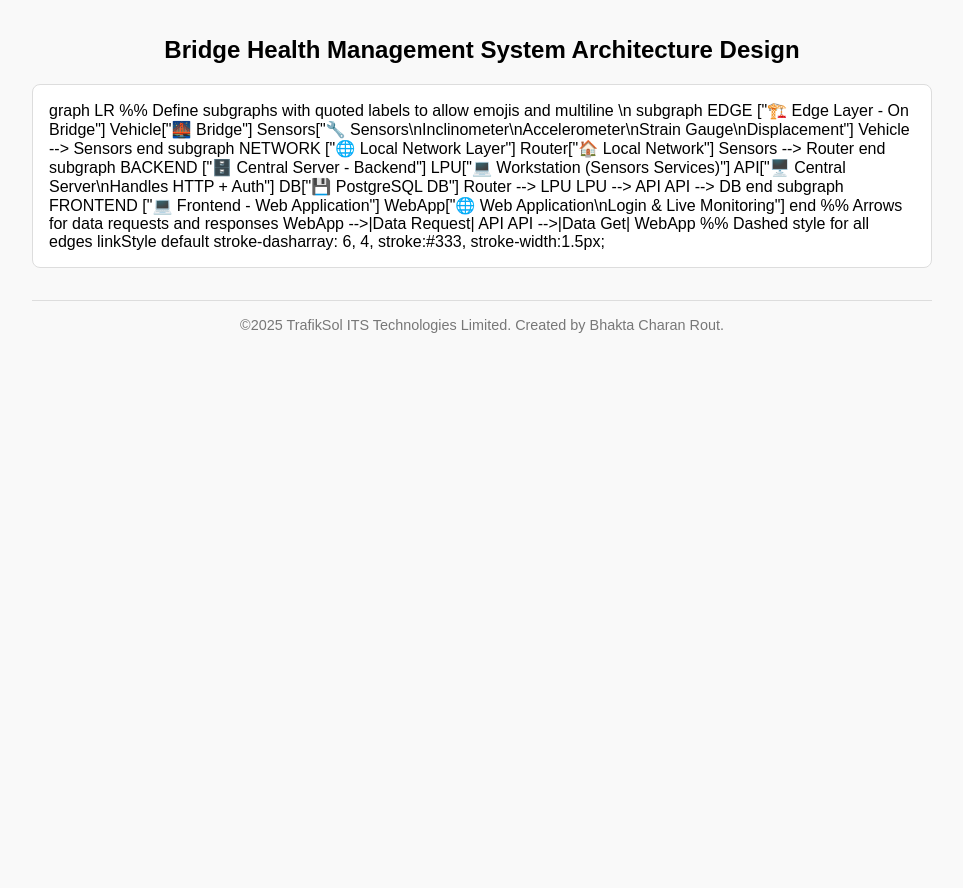
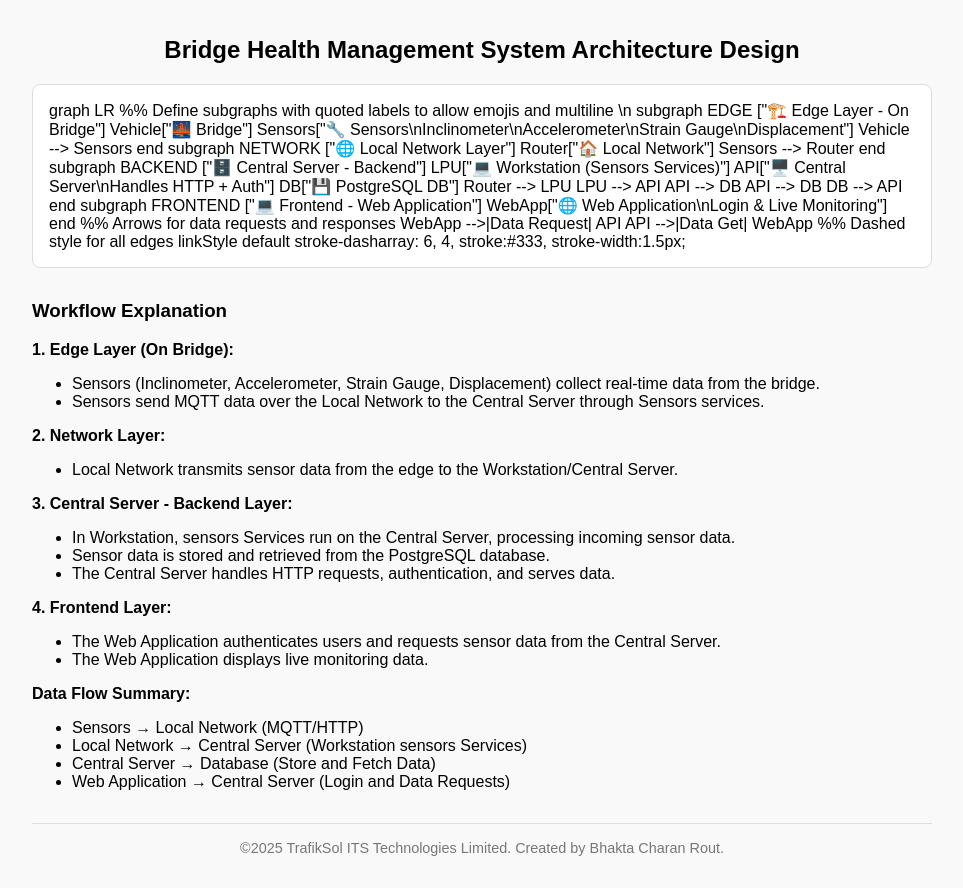
Before and after one commit to BhaktaRout038/BHMS_Architecture, a plain HTML site: page bhms.html in a window 1280 px wide. Shown: the whole page, without its empty margins (158-1121 px from the left). Before the commit the page ends 800 px from the top, so only its background shows below. Drawn offline with Linux system fonts and the light colour scheme; a script that the page names is missing.

Commit message:
Update bhms.html

```diff
--- a/bhms.html
+++ b/bhms.html
@@ -75,6 +75,8 @@ graph LR
     Router --> LPU
     LPU --> API
     API --> DB
+    API --> DB
+    DB --> API
   end
 
   subgraph FRONTEND ["💻 Frontend - Web Application"]
@@ -88,6 +90,39 @@ graph LR
   %% Dashed style for all edges
   linkStyle default stroke-dasharray: 6, 4, stroke:#333, stroke-width:1.5px;
 </div>
+
+
+  <!-- Workflow Explanation -->
+  <section>
+    <h3>Workflow Explanation</h3>
+    <p><strong>1. Edge Layer (On Bridge):</strong></p>
+    <ul>
+      <li>Sensors (Inclinometer, Accelerometer, Strain Gauge, Displacement) collect real-time data from the bridge.</li>
+      <li>Sensors send MQTT data over the Local Network to the Central Server through Sensors services.</li>
+    </ul>
+    <p><strong>2. Network Layer:</strong></p>
+    <ul>
+      <li>Local Network transmits sensor data from the edge to the Workstation/Central Server.</li>
+    </ul>
+    <p><strong>3. Central Server - Backend Layer:</strong></p>
+    <ul>
+      <li>In Workstation, sensors Services run on the Central Server, processing incoming sensor data.</li>
+      <li>Sensor data is stored and retrieved from the PostgreSQL database.</li>
+      <li>The Central Server handles HTTP requests, authentication, and serves data.</li>
+    </ul>
+    <p><strong>4. Frontend Layer:</strong></p>
+    <ul>
+      <li>The Web Application authenticates users and requests sensor data from the Central Server.</li>
+      <li>The Web Application displays live monitoring data.</li>
+    </ul>
+    <p><strong>Data Flow Summary:</strong></p>
+    <ul>
+      <li>Sensors → Local Network (MQTT/HTTP)</li>
+      <li>Local Network → Central Server (Workstation sensors Services)</li>
+      <li>Central Server → Database (Store and Fetch Data)</li>
+      <li>Web Application → Central Server (Login and Data Requests)</li>
+    </ul>
+  </section>
 
   <footer>
     ©2025 TrafikSol ITS Technologies Limited. Created by Bhakta Charan Rout.
```
